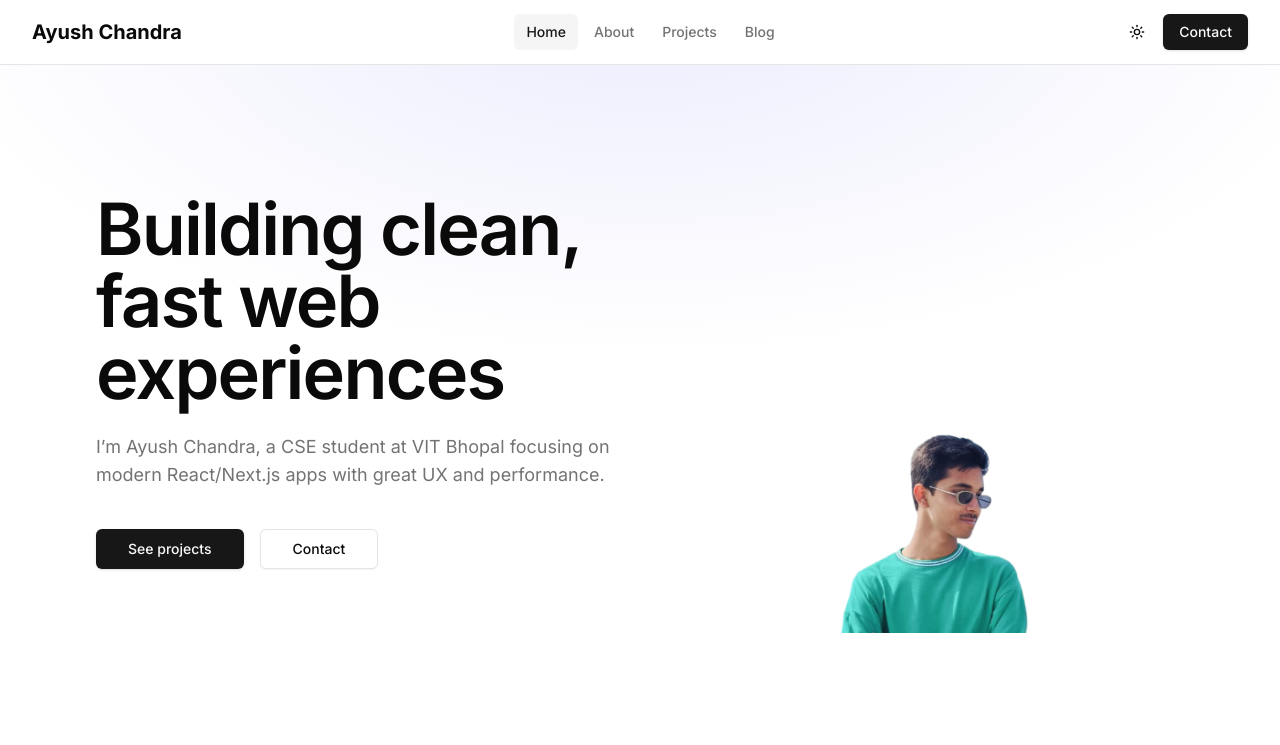
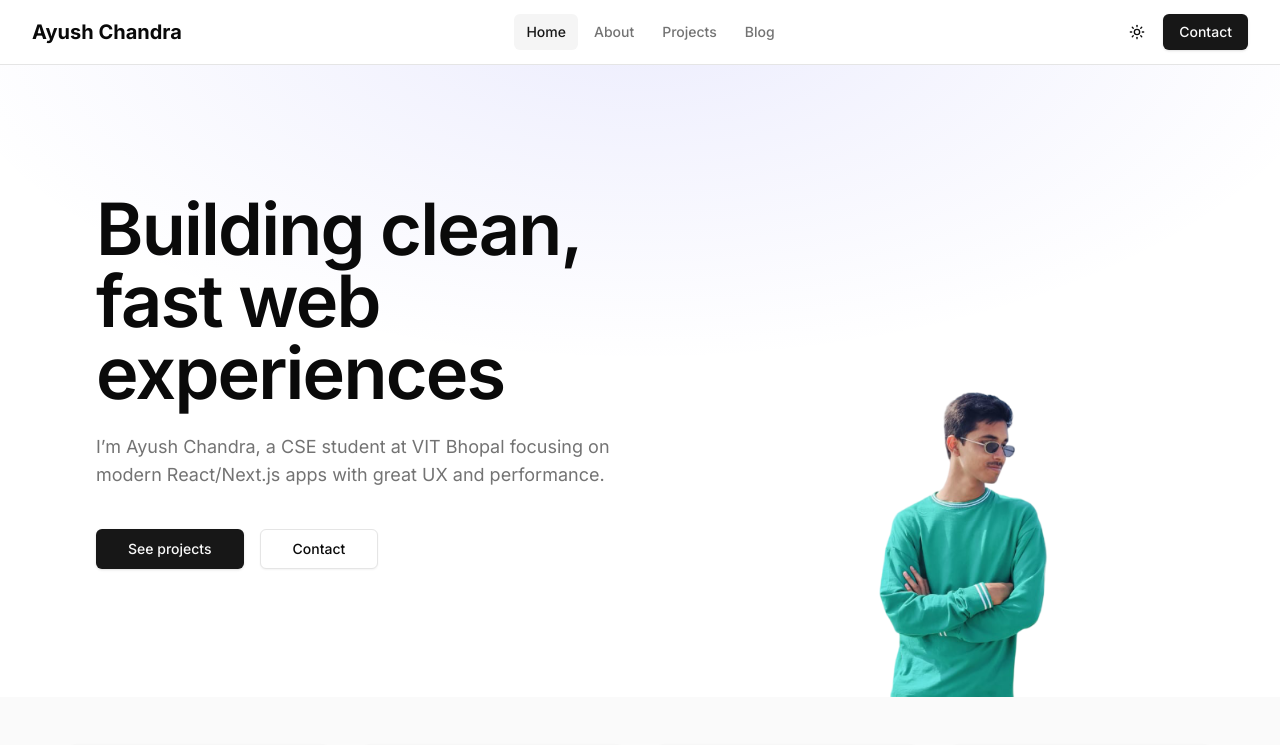
Before and after one commit to Ayushchandra416/Portfolio, a Next.js app: page / in a window 1280 px wide. Shown: the top 745 px of the page. Built offline with nearby package versions, Linux system fonts and the light colour scheme.

Commit message:
Hero: position portrait in upper-right with absolute layout on md+; keep mobile fallback

```diff
--- a/src/components/sections/Hero.tsx
+++ b/src/components/sections/Hero.tsx
@@ -25,7 +25,21 @@ export function Hero() {
         aria-hidden
       />
 
-      <div className="mx-auto max-w-6xl px-4 sm:px-6 lg:px-8 py-24 sm:py-28 md:py-32">
+      <div className="relative mx-auto max-w-6xl px-4 sm:px-6 lg:px-8 py-24 sm:py-28 md:py-32">
+        {/* Absolute image for desktop/tablet to place exactly in the highlighted area */}
+        <div className="hidden md:block absolute right-6 lg:right-8 top-16 lg:top-20 w-[320px] lg:w-[400px] xl:w-[460px]">
+          <div className="relative aspect-[3/4] overflow-hidden">
+            <Image
+              src={src}
+              alt="Portrait of Ayush Chandra"
+              fill
+              sizes="(min-width: 1280px) 30vw, (min-width: 1024px) 35vw, 45vw"
+              priority
+              className="object-cover object-top"
+              onError={() => setSrc("/portrait-placeholder.svg")}
+            />
+          </div>
+        </div>
   <div className="grid items-start gap-10 md:grid-cols-2">
           {/* Left: Copy */}
           <div>
@@ -61,14 +75,14 @@ export function Hero() {
             </motion.div>
           </div>
 
-          {/* Right: Image */}
-          <div className="relative mx-auto w-full max-w-lg md:max-w-xl lg:max-w-2xl -mt-6 md:-mt-10">
-            <div className="relative h-[52vh] md:h-[58vh] lg:h-[60vh] overflow-hidden">
+          {/* Right: Image (mobile) */}
+          <div className="relative mx-auto w-full max-w-md md:hidden">
+            <div className="relative aspect-[3/4] overflow-hidden">
               <Image
                 src={src}
                 alt="Portrait of Ayush Chandra"
                 fill
-                sizes="(min-width: 1024px) 40vw, (min-width: 768px) 45vw, 85vw"
+                sizes="85vw"
                 priority
                 className="object-cover object-top"
                 onError={() => setSrc("/portrait-placeholder.svg")}
```
